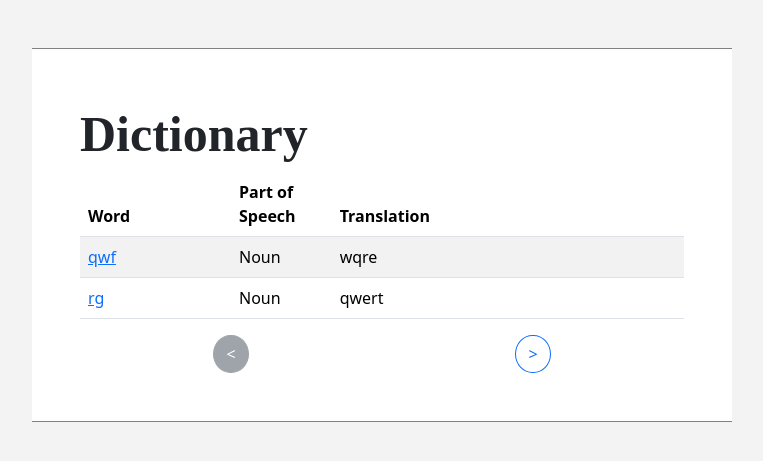
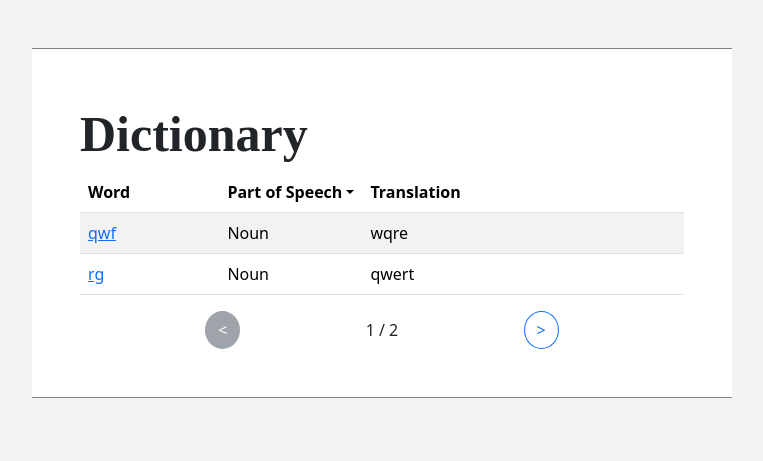
Before and after one commit to shirounk01/language-learning-app, a Django app: page /dictionary?pos=Noun in a window 1280 px wide. Shown: the part 56-517 px from the top of the page, without its empty margins (258-1021 px from the left). Run offline with Django 5.2, Linux system fonts and the light colour scheme; data comes from the database, SQL or seed files in the repository; some libraries are stand-ins or nearby versions.

Commit message:
added filtering by part of speech in dictionary

```diff
--- a/app/myapp/templates/dictionary.html
+++ b/app/myapp/templates/dictionary.html
@@ -6,7 +6,24 @@
             <thead>
                 <tr>
                     <th class="col-3">Word</th>
-                    <th class="col-2">Part of Speech</th>
+                    <th class="col-2">
+                        <div class="dropdown">
+                            <a class="text-reset text-decoration-none text-dark dropdown-toggle"
+                               type="button"
+                               data-bs-toggle="dropdown"
+                               aria-expanded="false">Part of Speech</a>
+                            <ul class="dropdown-menu">
+                                <li>
+                                    <a class="dropdown-item" href="{% url "dictionary" %}">All</a>
+                                </li>
+                                {% for pos in parts_of_speech %}
+                                    <li>
+                                        <a class="dropdown-item" href="?pos={{ pos }}">{{ pos }}</a>
+                                    </li>
+                                {% endfor %}
+                            </ul>
+                        </div>
+                    </th>
                     <th class="col-7">Translation</th>
                 </tr>
             </thead>
@@ -22,13 +39,14 @@
                 {% endfor %}
             </tbody>
         </table>
-        <div class="d-flex justify-content-around">
+        <div class="d-flex justify-content-evenly align-items-center">
             {% if words.has_previous %}
                 <a href="?page={{ words.previous_page_number }}"
                    class="btn btn-outline-primary rounded-circle">&#x003C;</a>
             {% else %}
                 <a class="btn btn-secondary disabled rounded-circle">&#x003C;</a>
             {% endif %}
+            <div>{{ words.number }} / {{ words.paginator.num_pages }}</div>
             {% if words.has_next %}
                 <a href="?page={{ words.next_page_number }}"
                    class="btn btn-outline-primary rounded-circle">&#x3e;</a>
--- a/app/myapp/views.py
+++ b/app/myapp/views.py
@@ -15,7 +15,22 @@ def definition_page(request):
 
 
 def dictionary(request):
-    p = Paginator(Word.objects.all(), 2)
+
     page = request.GET.get("page")
+    pos_filter = request.GET.get("pos")
+
+    pos = {pos[1]: pos[0] for pos in Word.PART_OF_SPEECH}
+
+    words_list = (
+        Word.objects.filter(part_of_speech=pos[pos_filter])
+        if pos_filter
+        else Word.objects.all()
+    )
+    p = Paginator(words_list, 2)
     words = p.get_page(page)
-    return render(request, "dictionary.html", {"words": words})
+
+    return render(
+        request,
+        "dictionary.html",
+        {"words": words, "parts_of_speech": pos.keys},
+    )
```
